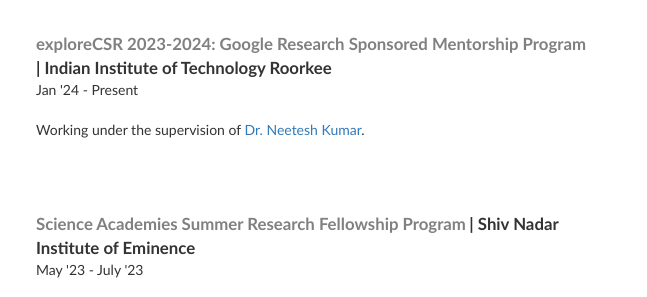
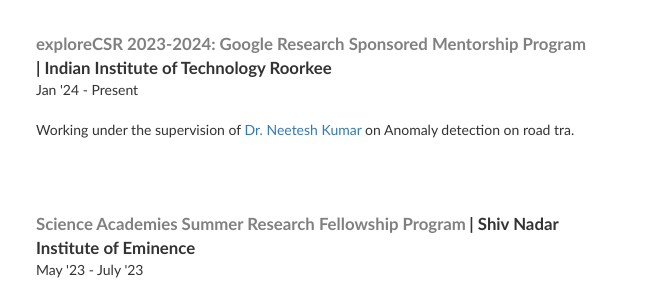
Before and after one commit to mayur20169/mayur20169.github.io, a plain HTML site: page index.html in a window 1280 px wide. Shown: the part 700-997 px from the top of the page, 424-1071 px from the left. Drawn offline with nearby package versions, Linux system fonts and the light colour scheme.

Commit message:
Update index.html

```diff
--- a/index.html
+++ b/index.html
@@ -378,7 +378,7 @@
                             Jan '24 - Present
                             <br>
                             <br>
-                            <p>Working under the supervision of <a href="https://neeteshkumar.netlify.app/" target="_blank">Dr. Neetesh Kumar</a>.</p>
+                            <p>Working under the supervision of <a href="https://neeteshkumar.netlify.app/" target="_blank">Dr. Neetesh Kumar</a> on Anomaly detection on road tra.</p>
                         </td>
                     </tr>
 
```
